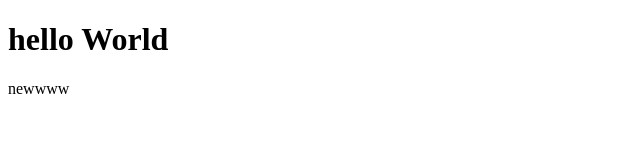
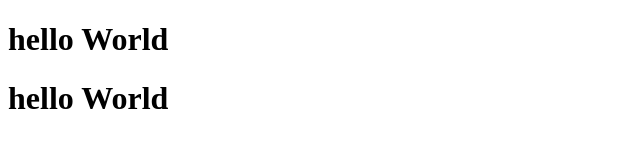
Before and after one commit to czmg30/real-estate, a plain HTML site: page index.html in a window 1280 px wide. Shown: the whole page, without its empty margins (0-640 px from the left). Drawn offline with Linux system fonts and the light colour scheme.

Commit message:
feature added

```diff
--- a/index.html
+++ b/index.html
@@ -7,6 +7,7 @@
 </head>
 <body>
     <h1>hello World</h1>
-    <p>newwww</p>
+    <h1>hello World</h1>
+
 </body>
 </html>
```
